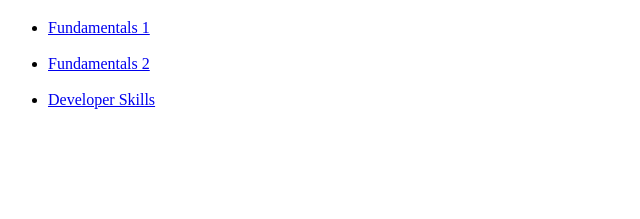
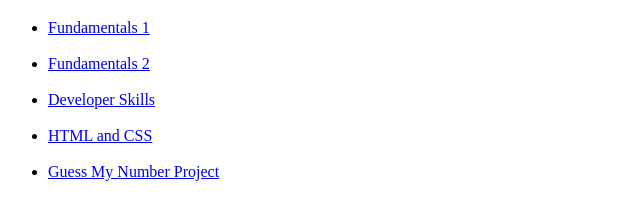
Before and after one commit to csmitty97/javascript_course, a plain HTML site: page index.html in a window 1280 px wide. Shown: the part 61-280 px from the top of the page, without its empty margins (0-640 px from the left). Drawn offline with Linux system fonts and the light colour scheme.

Commit message:
Update index.html

```diff
--- a/index.html
+++ b/index.html
@@ -17,6 +17,8 @@
       <li><a href="fundamentals-1/index.html">Fundamentals 1</a></li><br>
       <li><a href="fundamentals-2/index.html">Fundamentals 2</a></li><br>
       <li><a href="developer-skills/index.html">Developer Skills</a></li><br>
+      <li><a href="html-css/index.html">HTML and CSS</a></li><br>
+      <li><a href="guess-my-number/index.html">Guess My Number Project</a></li><br>
 
 
     </ul>
```
